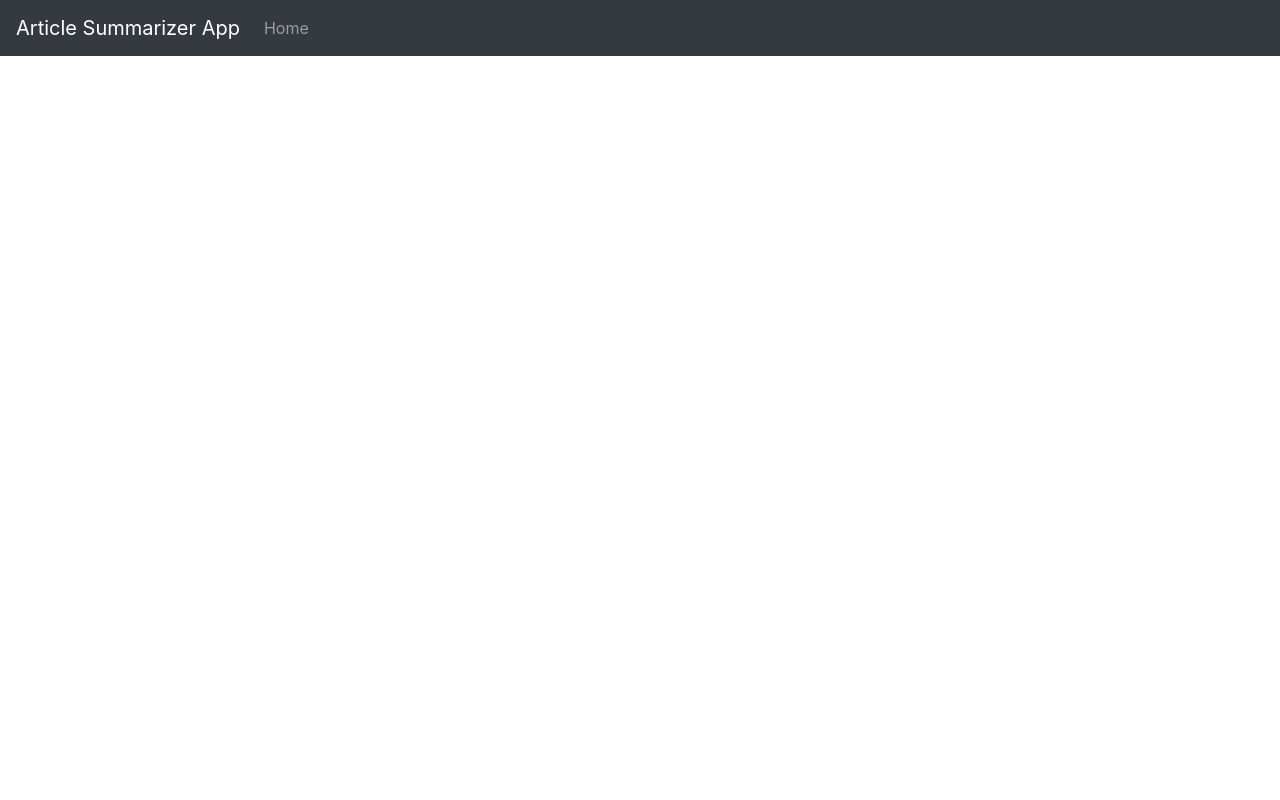
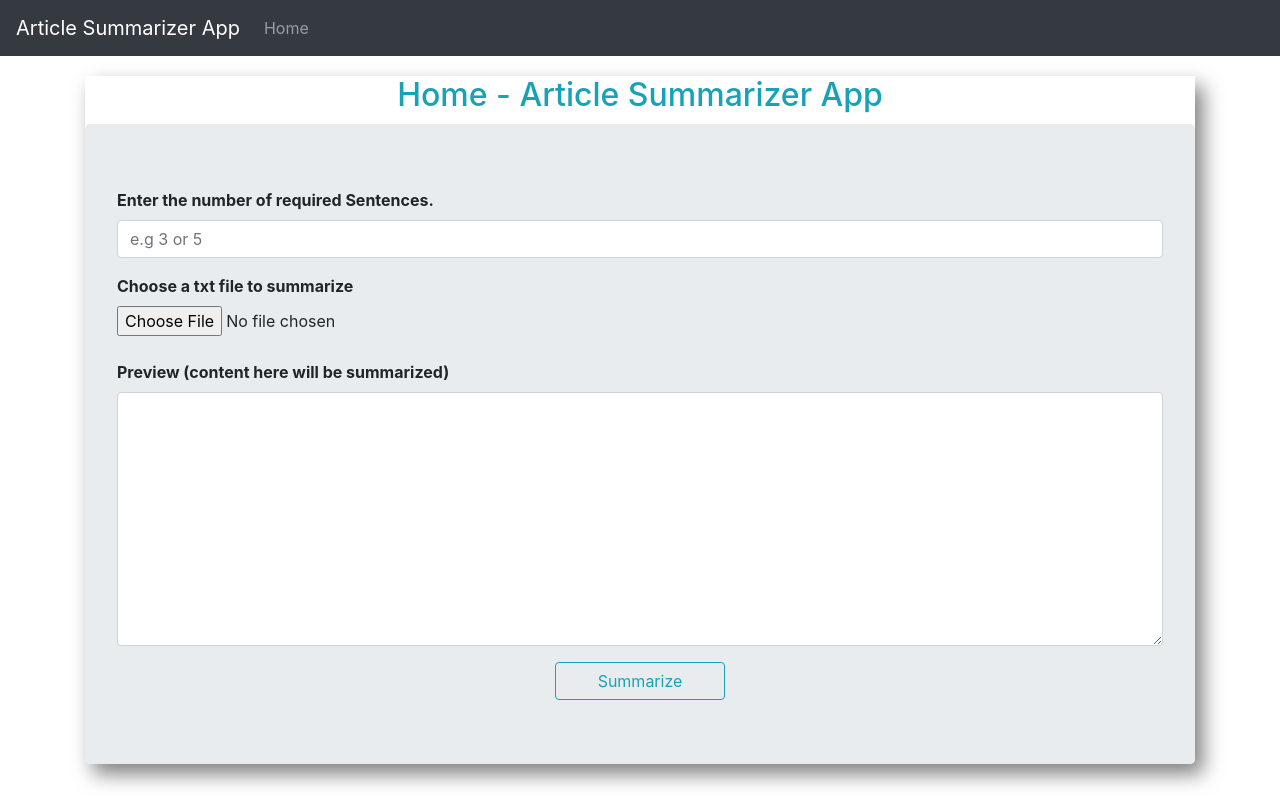
Before and after one commit to Logan-Sadia-Kei-COMP308/Logan-Sadia-Kei_COMP308Lab05, a React (Create React App) app in the folder react-client/: page / in a window 1280 px wide. Built offline with nearby package versions, Linux system fonts and the light colour scheme.

Commit message:
changed Router with root path

```diff
--- a/react-client/src/App.js
+++ b/react-client/src/App.js
@@ -24,14 +24,14 @@ function App() {
         <Navbar.Toggle aria-controls="basic-navbar-nav" />
         <Navbar.Collapse id="basic-navbar-nav">
           <Nav className="mr-auto">
-            <Nav.Link href="/home">Home</Nav.Link>
+            <Nav.Link href="/">Home</Nav.Link>
           </Nav>
         </Navbar.Collapse>
       </Navbar>
 
       <div>
-      <Route render={() => <Home />} path="/home" />
-      <Route render={() => <Result />} path="/result" />
+        <Route render={() => <Result />} path="/result" />
+        <Route render={() => <Home />} path="/" />
       </div>
     </Router>
   );
```
